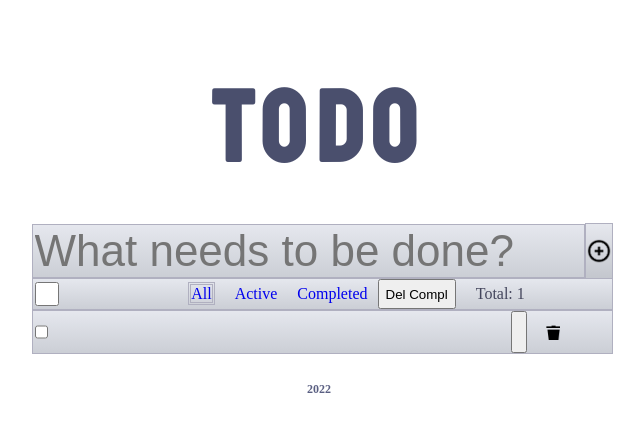
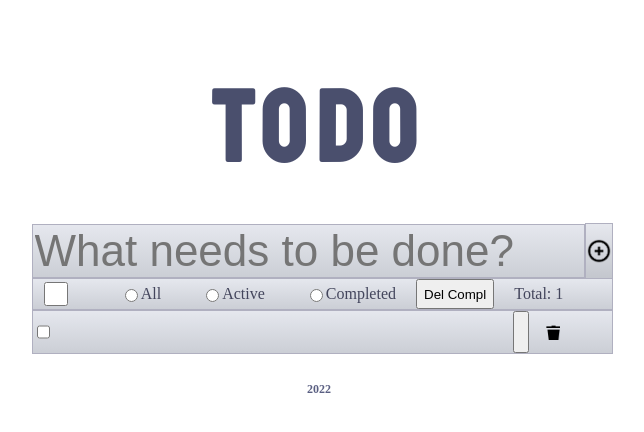
Before and after one commit to Last-ochka/irina_todo-app_starodubtseva, a React (Create React App) app: page /#/ in a window 1280 px wide. Both pictures are taken after a click on the button 919 px from the left and 251 px from the top of the page. Shown: the top 432 px of the page, without its empty margins (321-965 px from the left). Built offline with nearby package versions, Linux system fonts and the light colour scheme.

Commit message:
added switches

```diff
--- a/src/App.jsx
+++ b/src/App.jsx
@@ -7,13 +7,11 @@ function App() {
   return (
     <div>
       <Header />
-<HashRouter>
+      <HashRouter>
         <Routes>
-                <Route path='/' element={<TodoList show={'all'} />} />
-                <Route path='/active' element={<TodoList show={'active'}/>} />
-                 <Route path='/completed' element={<TodoList  show={'completed'} />} />
-            </Routes>
-   </HashRouter>
+          <Route path='/' element={<TodoList />} />
+        </Routes>
+      </HashRouter>
 
       <Footer />
     </div>
--- a/src/components/Pagination.css
+++ b/src/components/Pagination.css
@@ -1,12 +1,9 @@
-ul {
+.pagination {
+   justify-content: center;
     display: flex;
     flex-direction: row;
-    margin: auto 0;
-    margin-left: calc((100% - 575px) * 0.5);
+    margin-right: 75px;
 }
 .pagination li{
     margin: 0 3px;
 }
-button:target {
-background-color: brown;
-}
--- a/src/components/TodoFooter.css
+++ b/src/components/TodoFooter.css
@@ -19,22 +19,17 @@ ul {
     display: flex;
     flex-direction: row;
     margin: auto 0;
+    padding: 0;
 }
 li {
-    margin: 0 10px;
+    margin: 0 20px;
     list-style-type: none;
+   display: flex;
+}
 
-}
-a {
-    text-decoration:none;
-}
 .checkAll {
     position: relative;
-    left: -70px;
+    left: -25px;
     border: 0px;
     width: 32px;
 }
-.selected {
-    border: #b0b0c0;
-    border-style: double;
-}
--- a/src/components/TodoFooter.jsx
+++ b/src/components/TodoFooter.jsx
@@ -7,37 +7,38 @@ class TodoFooter extends React.Component {
     if (this.props.countTodo > 0) {
       return (
         <footer className="footerTodo">
-            <input type='checkbox' checked={this.props.checked} onChange={() => {
+          <input type='checkbox' checked={this.props.checked} onChange={() => {
             this.props.selectAll();
           }}
-          className="checkAll" />
-
+            className="checkAll" />
           <ul className="filters">
             <li>
+              <input type="radio" name="radio" value="all"
+                onChange={() => {
+                  this.props.getTodos('all');
+                }} />
+              All
+            </li>
+            <li>
+              <input type="radio" name="radio" value="active"
+                onChange={() => {
+                  this.props.getTodos('active');
+                }} />
+              Active
+            </li>
+            <li>
+              <input type="radio" name="radio" value="completed"
 
-
-              <Link className={this.props.selectedAll} to="/">
-                All
-              </Link>
-            </li>
-
-            <li>
-              <Link className={this.props.selectedActive} to="/active">
-                Active
-              </Link>
-            </li>
-
-            <li>
-              <Link className={this.props.selectedCompleted} to="/completed"
-              >
-                Completed
-              </Link>
+                onChange={() => {
+                  this.props.getTodos('completed');
+                }} />
+              Completed
             </li>
           </ul>
-
           <button onClick={() => {
-            this.props.deleteCompleted();}}>Del Compl</button>
-            <p>Total: {this.props.countTodo}</p>
+            this.props.deleteCompleted();
+          }}>Del Compl</button>
+          <p>Total: {this.props.countTodo}</p>
         </footer>
       );
     }
--- a/src/components/TodoForm.css
+++ b/src/components/TodoForm.css
@@ -1,4 +1,4 @@
-input {
+.todoForm__input {
   border: 1px solid rgb(176, 176, 192);
   font-size: 44px;
   line-height: 42px;
@@ -25,7 +25,7 @@ background-position: 0%;
 .todoForm button:active {
   background-image: url("./../../img/add2.png"),  linear-gradient(180deg, #e6e8ee, #989eac80);
 }
-.todoForm input {
+.todoForm__input {
 width: 547px;
 
 }
--- a/src/components/TodoForm.jsx
+++ b/src/components/TodoForm.jsx
@@ -24,26 +24,22 @@ class TodoForm extends React.Component {
     }
   }
 
-
   onClickAdd(item) {
     this.props.addTodo(item);
     this.setState({ name: "" });
- }
+  }
 
   render() {
-
     return (
       <div className="todoForm">
-
-        <input
+        <input className="todoForm__input"
           onKeyDown={(e) => this.onEnterDown(e, this.state.name)}
           placeholder="What needs to be done?"
           value={this.state.name}
           onChange={this.onChange}
           autoFocus
         />
-        <button onClick={() => { this.onClickAdd(this.state.name) }}  />
-
+        <button onClick={() => { this.onClickAdd(this.state.name) }} />
       </div>
     );
   }
--- a/src/pages/TodoList.jsx
+++ b/src/pages/TodoList.jsx
@@ -10,6 +10,7 @@ class TodoList extends React.Component {
     super(props);
     this.addTodo = this.addTodo.bind(this);
     this.state = {
+      filterParameter: 'all',
       allChecked: false,
       todoChangeChecked: 0,
       todoTaskList: JSON.parse(localStorage.getItem("tasks")) || [],
@@ -18,9 +19,6 @@ class TodoList extends React.Component {
       startIndex: myConstClass.PAGE_SIZE * ((JSON.parse(localStorage.getItem("page")) || 1) - 1),
       endIndex: myConstClass.PAGE_SIZE * (JSON.parse(localStorage.getItem("page")) || 1),
       currentPage: JSON.parse(localStorage.getItem("page")) || 1,
-      selectedAll: '',
-      selectedActive: '',
-      selectedCompleted: '',
     };
     this.addTodo = this.addTodo.bind(this);
     this.deleteTodo = this.deleteTodo.bind(this);
@@ -32,10 +30,11 @@ class TodoList extends React.Component {
     this.selectAll = this.selectAll.bind(this);
     this.deleteCompleted = this.deleteCompleted.bind(this);
     this.goToPage = this.goToPage.bind(this);
+    this.getTodos = this.getTodos.bind(this);
   }
 
   componentDidMount() {
-    switch (this.props.show) {
+    switch (this.state.filterParameter) {
       case 'all':
         this.showAllTodo();
         break;
@@ -46,7 +45,6 @@ class TodoList extends React.Component {
         this.showCompletedTodo()
         break;
     }
-
   }
 
   componentDidUpdate(prevProps, prevState) {
@@ -91,8 +89,8 @@ class TodoList extends React.Component {
       localStorage.setItem("page", JSON.stringify(page));
     }
 
-    if ((prevProps.show !== this.props.show) || (prevState.todoChangeChecked !== this.state.todoChangeChecked)) {
-      switch (this.props.show) {
+    if (prevState.todoChangeChecked !== this.state.todoChangeChecked) {
+      switch (this.state.filterParameter) {
         case 'all':
           this.showAllTodo();
           break;
@@ -104,8 +102,8 @@ class TodoList extends React.Component {
           break;
       }
     }
+  }
 
-  }
   addTodo(item) {
     this.setState({
       todoTaskList: [
@@ -137,7 +135,6 @@ class TodoList extends React.Component {
       todoTaskList: arr,
     })
   }
-
 
   deleteCompleted() {
     const filtredList = this.state.todoTaskList.filter(
@@ -171,38 +168,48 @@ class TodoList extends React.Component {
     });
   }
 
+  getTodos(a) {
+    switch (a) {
+      case 'all':
+        this.showAllTodo();
+        break;
+      case 'active':
+        this.showActiveTodo()
+        break;
+      case 'completed':
+        this.showCompletedTodo()
+        break;
+    }
+  }
+
   showAllTodo() {
     this.setState({
       listForRender: this.state.todoTaskList,
-      selectedAll: 'selected',
-      selectedActive: '',
-      selectedCompleted: '',
+      filterParameter: 'all',
     });
   }
+
   showActiveTodo() {
     const filtredList = this.state.todoTaskList.filter(
       (item) => item.checked === false
     );
     this.setState({
       listForRender: filtredList,
+      filterParameter: 'active',
       currentPage: 1,
-      selectedAll: '',
-      selectedActive: 'selected',
-      selectedCompleted: '',
     });
   }
+
   showCompletedTodo() {
     const filtredList = this.state.todoTaskList.filter((item) => item.checked);
     this.setState({
       listForRender: filtredList,
-      currentPage: 1, // нужно ли запоминать страницу аквтиных и завершенных? и настраивать роутинг страниц
-      selectedAll: '',
-      selectedActive: '',
-      selectedCompleted: 'selected',
+      filterParameter: 'completed',
+      currentPage: 1,
     });
   }
+
   goToPage(page) {
-
     let start = myConstClass.PAGE_SIZE * (page - 1);
     let end = myConstClass.PAGE_SIZE * page;
     this.setState({
@@ -213,22 +220,17 @@ class TodoList extends React.Component {
   }
 
   render() {
-
     return (
       <div className="todoList">
         <TodoForm
           addTodo={this.addTodo}
         />
         <TodoFooter
+          getTodos={this.getTodos}
+          filterParameter={this.state.filterParameter}
           deleteCompleted={this.deleteCompleted}
           selectAll={this.selectAll}
-          showCompletedTodo={this.showCompletedTodo}
-          showAllTodo={this.showAllTodo}
-          showActiveTodo={this.showActiveTodo}
           countTodo={this.state.todoTaskList.length}
-          selectedAll={this.state.selectedAll}
-          selectedActive={this.state.selectedActive}
-          selectedCompleted={this.state.selectedCompleted}
           checked={this.state.allChecked}
         />
         {this.state.todosPage.map((element) => {
```
Also changed, not shown: src/components/Pagination.jsx (+0 -7 lines).
